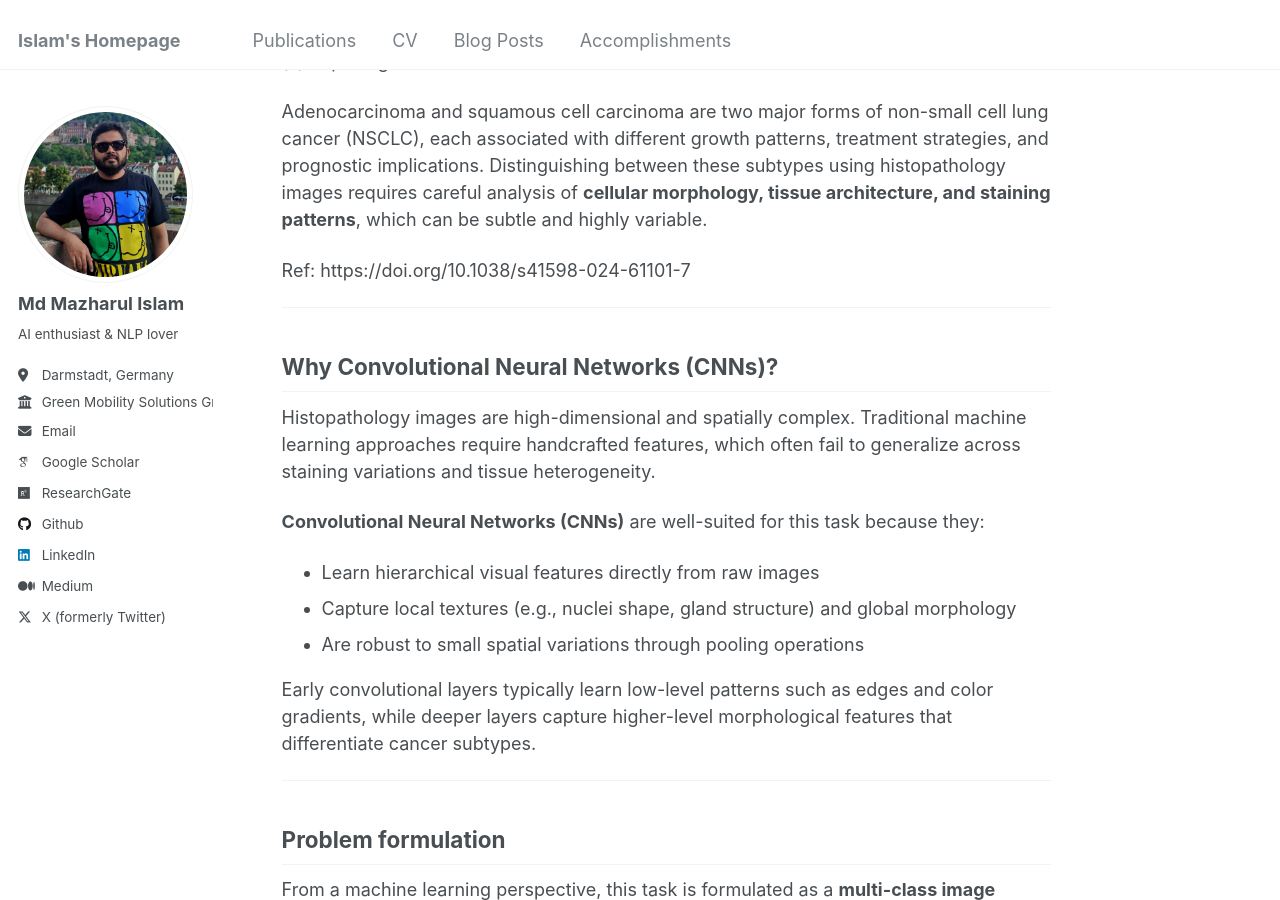
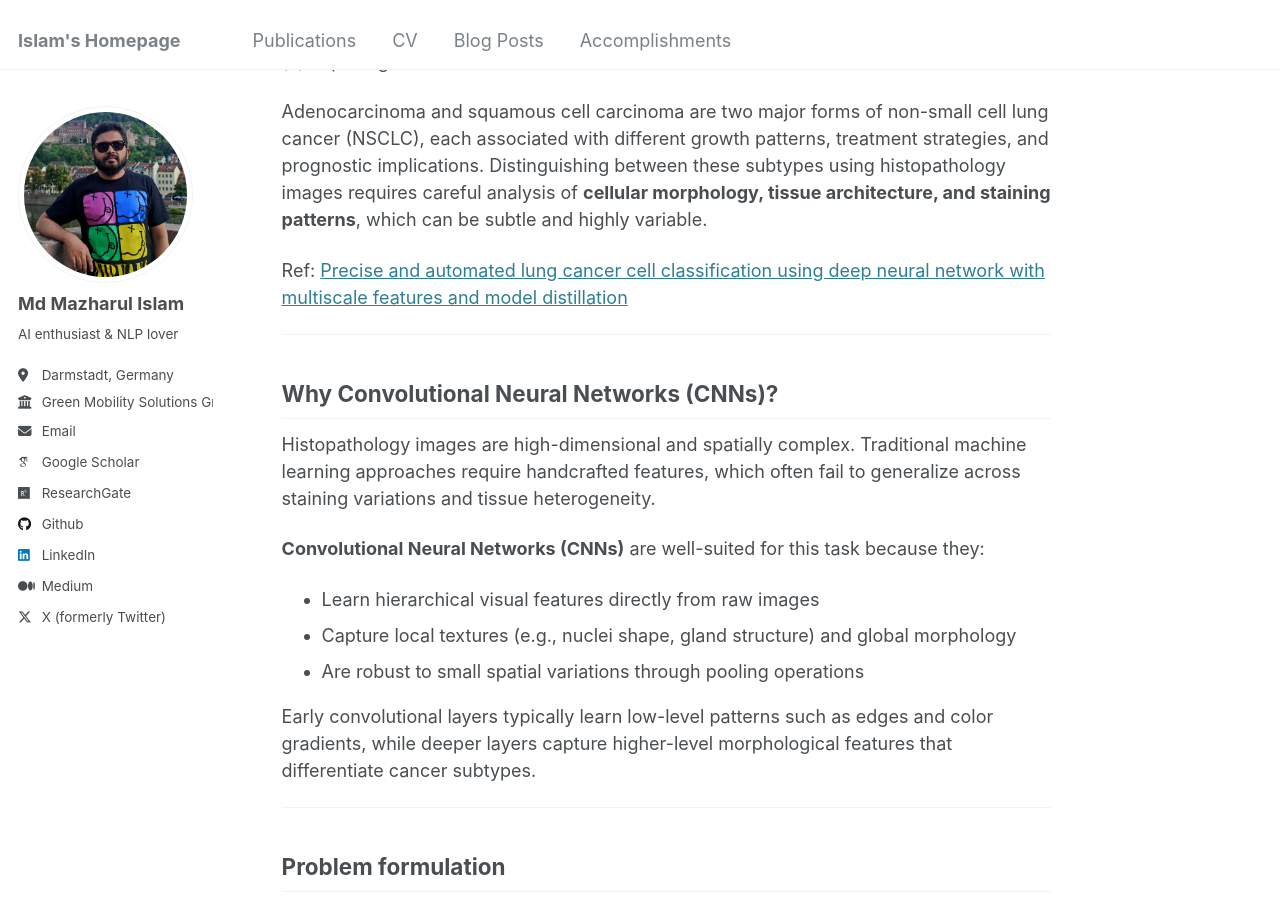
Before and after one commit to mdislammazharul/mdislammazharul.github.io, a Jekyll site: the page built from _posts/2025-12-30-Full_Stack_Lung_Cancer_Detection.md, in a window 1280 px wide and 900 px high, scrolled down 891 px. Built offline with Jekyll 4.4.1, drawn with Linux system fonts in a browser that asks for light colours; some web fonts are replaced; some of the changed text lies outside the part shown.

Commit message:
fix: link fixed for lung cancer blog

```diff
--- a/_posts/2025-12-30-Full_Stack_Lung_Cancer_Detection.md
+++ b/_posts/2025-12-30-Full_Stack_Lung_Cancer_Detection.md
@@ -28,7 +28,7 @@
 
 Adenocarcinoma and squamous cell carcinoma are two major forms of non-small cell lung cancer (NSCLC), each associated with different growth patterns, treatment strategies, and prognostic implications. Distinguishing between these subtypes using histopathology images requires careful analysis of **cellular morphology, tissue architecture, and staining patterns**, which can be subtle and highly variable.
 
-Ref: https://doi.org/10.1038/s41598-024-61101-7
+Ref: [Precise and automated lung cancer cell classification using deep neural network with multiscale features and model distillation](https://doi.org/10.1038/s41598-024-61101-7)
 
 ---
 
@@ -131,7 +131,7 @@
 * training maps folders → class indices
 * inference uses `classes.json` to map indices → labels
 
-Dataset Link: https://www.kaggle.com/datasets/andrewmvd/lung-and-colon-cancer-histopathological-images
+Kaggle Dataset Link: [Lung and Colon Cancer Histopathological Images](https://www.kaggle.com/datasets/andrewmvd/lung-and-colon-cancer-histopathological-images)
 
 Typical setup commands:
 
```
